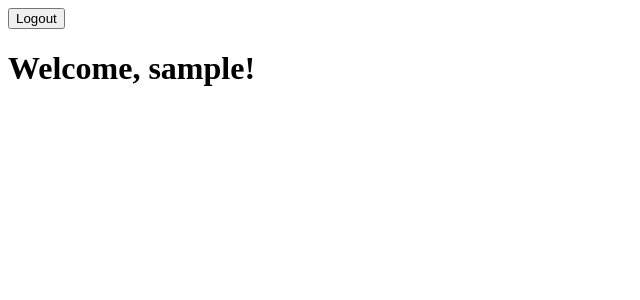
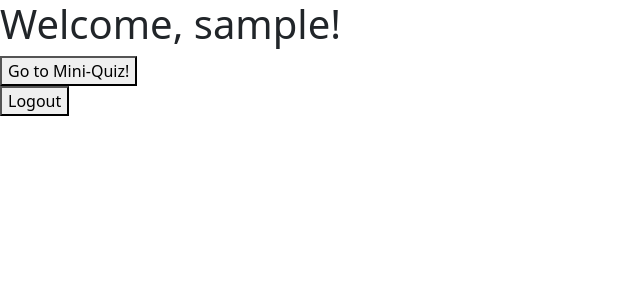
Before and after one commit to reynardo-tjhin/edu-platformer, a Django app: page /dashboard/ in a window 1280 px wide. Shown: the top 300 px of the page, without its empty margins (0-640 px from the left). Run offline with Django 5.2, Linux system fonts and the light colour scheme; the visitor is signed in with stand-in values (Sample User, id 1).

```diff
--- a/player/templates/player/dashboard.html
+++ b/player/templates/player/dashboard.html
@@ -4,14 +4,45 @@
     <meta charset="UTF-8">
     <meta name="viewport" content="width=device-width, initial-scale=1.0">
     <title>Dashboard</title>
+
+    <!-- import bootstrap -->
+    <link rel="stylesheet" href="https://cdn.jsdelivr.net/npm/bootstrap@5.3.2/dist/css/bootstrap.min.css" integrity="sha384-T3c6CoIi6uLrA9TneNEoa7RxnatzjcDSCmG1MXxSR1GAsXEV/Dwwykc2MPK8M2HN" crossorigin="anonymous">
+
+    {% load static %}
+    <link rel="stylesheet" href="{% static 'player/style.css' %}">
 </head>
 <body>
-    <div class="nav">
+    <!-- <div class="nav">
         <a href="{% url 'player:logout' %}"><button>Logout</button></a>
-    </div>
+    </div> -->
 
     <div class="title">
         <h1>Welcome, {{ name }}!</h1>
     </div>
+
+    <div class="options">
+        <!-- temporarily assign to mini-game table of contents -->
+        <div class="game">
+            <a href="{% url 'mini_quiz:index' %}">
+                <button>
+                    Go to Mini-Quiz!
+                </button>
+            </a>
+        </div>
+
+        <!-- to display the achievements -->
+        <div class="achievements">
+
+        </div>
+
+        <!-- log out -->
+        <div class="logout">
+            <a href="{% url 'player:logout' %}">
+                <button>
+                    Logout
+                </button>
+            </a>
+        </div>
+    </div>
 </body>
 </html>
--- a/player/templates/player/home.html
+++ b/player/templates/player/home.html
@@ -4,6 +4,8 @@
     <meta charset="UTF-8">
     <meta name="viewport" content="width=device-width, initial-scale=1.0">
     <title>Welcome!</title>
+
+    <link rel="stylesheet" href="https://cdn.jsdelivr.net/npm/bootstrap@5.3.2/dist/css/bootstrap.min.css" integrity="sha384-T3c6CoIi6uLrA9TneNEoa7RxnatzjcDSCmG1MXxSR1GAsXEV/Dwwykc2MPK8M2HN" crossorigin="anonymous">
 
     {% load static %}
     <link rel="stylesheet" href="{% static 'player/style.css' %}">
```
Also changed, not shown: mini_quiz/admin.py (+12 -6 lines).
